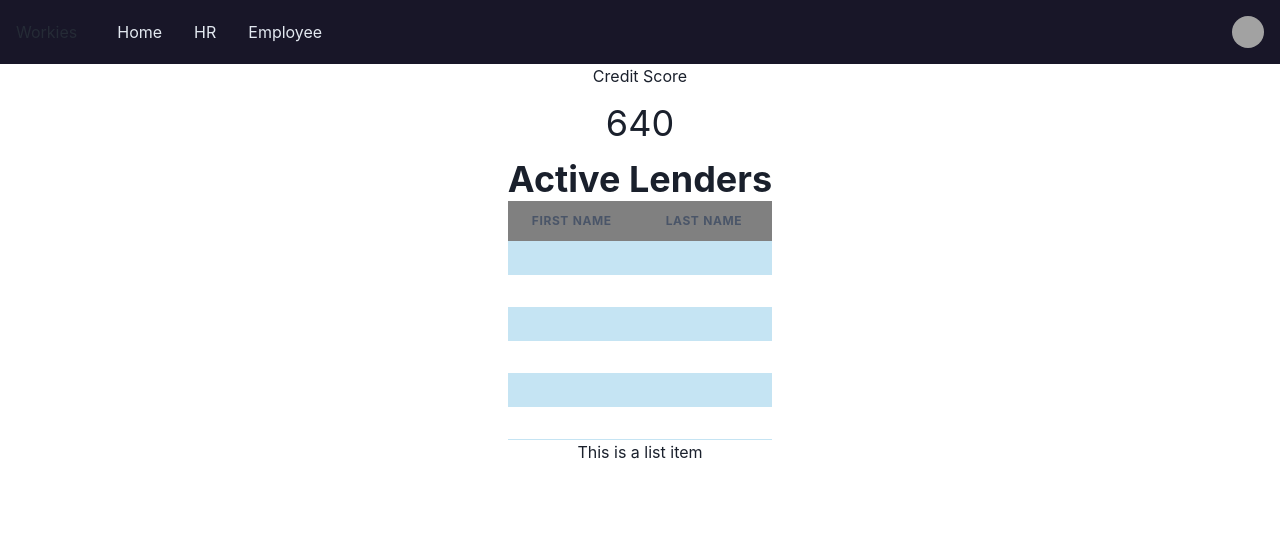
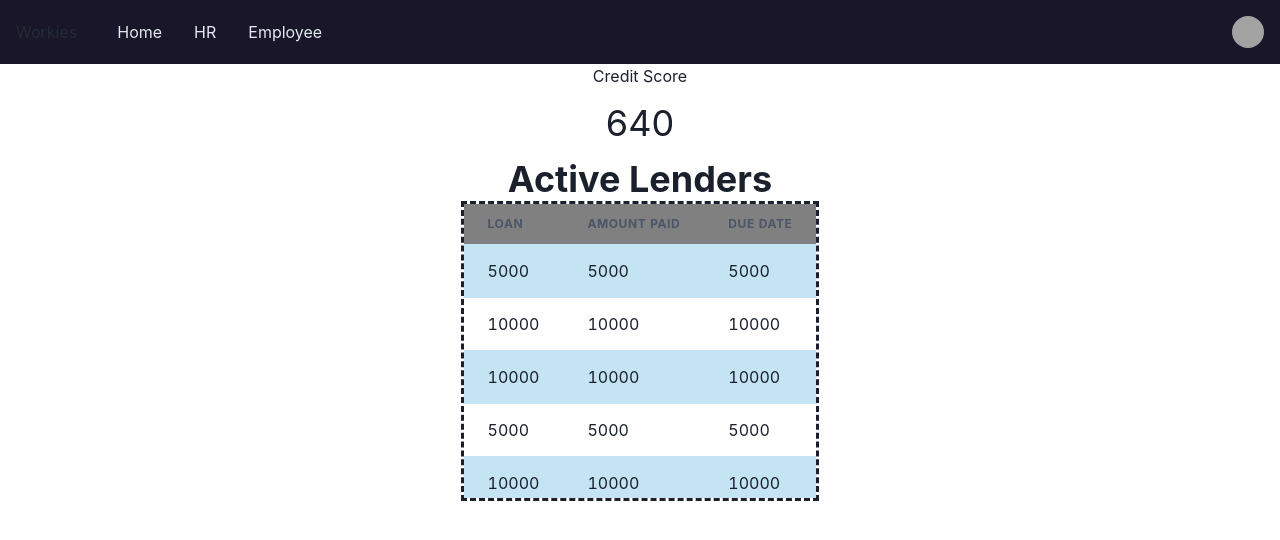
Before and after one commit to Workies-EthGlobal/WorkiesApp, a Next.js app in the folder workies-app/: page /employee in a window 1280 px wide. Shown: the top 540 px of the page. Built offline with nearby package versions, Linux system fonts and the light colour scheme; grey boxes are pictures that could not be loaded.

Commit message:
fixed eployee page

```diff
--- a/workies-app/components/EmplListItem.jsx
+++ b/workies-app/components/EmplListItem.jsx
@@ -1,8 +1,12 @@
-import { Box, Button } from "@chakra-ui/react";
+import { Box, Button, Td, Tr } from "@chakra-ui/react";
 
-export default function EmplListItem(){
+export default function EmplListItem(props){
     return(
 
-        <Box>This is a list item</Box>
+        <Tr>
+            <Td>{props.lender.loan}</Td>
+            <Td>{props.lender.loan}</Td>
+            <Td>{props.lender.loan}</Td>
+        </Tr>
     )
 }
--- a/workies-app/components/EmployeeListView.jsx
+++ b/workies-app/components/EmployeeListView.jsx
@@ -32,30 +32,23 @@ export default function EmployeeListView() {
         <Flex>
             <Box align="center">
                 <Heading>Active Lenders</Heading>
-                <Box overflowY="auto" maxHeight="300px">
+                <Box overflowY="auto" maxHeight="300px" border={'dashed'}>
 
                     <Table variant="striped" colorScheme="telegram">
                         <Thead position="sticky" top={0} bgColor="grey">
                             <Tr>
-                                <Th>First Name</Th>
-                                <Th>Last Name</Th>
+                                <Th>Loan</Th>
+                                <Th>Amount Paid</Th>
+                                <Th>Due Date</Th>
                             </Tr>
                         </Thead>
                         <Tbody>
-                            {dummyData.map(({ first_name, last_name }) => (
-                                <Tr>
-                                    <Td>{first_name}</Td>
-                                    <Td>{last_name}</Td>
-                                </Tr>
+                            {dummyData.map((lender) => (
+                                <EmplListItem lender={lender}/>
                             ))}
                         </Tbody>
                     </Table>
                 </Box>
-
-                <VStack>
-                    dummyData.map(
-                    <EmplListItem />)
-                </VStack>
             </Box>
         </Flex>
     );
```
